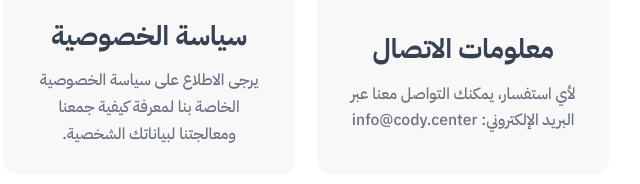
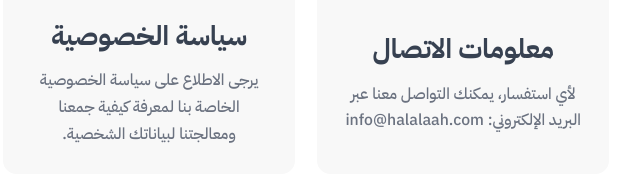
Before and after one commit to mohammedgomaa22/halalah, a plain HTML site: page index.html in a window 1280 px wide. Shown: the part 2521-2705 px from the top of the page, 491-1131 px from the left. Drawn offline with nearby package versions, Linux system fonts and the light colour scheme.

Commit message:
last edit form-v2

```diff
--- a/index.html
+++ b/index.html
@@ -393,7 +393,7 @@
                                 معلومات الاتصال
                             </h4>
                             <p class="text-sm font-medium text-gray-500" style="line-height: 1.7;">
-                                لأي استفسار، يمكنك التواصل معنا عبر البريد الإلكتروني: info@cody.center
+                                لأي استفسار، يمكنك التواصل معنا عبر البريد الإلكتروني: info@halalaah.com
                             </p>
                         </div>
                     </div>
```
